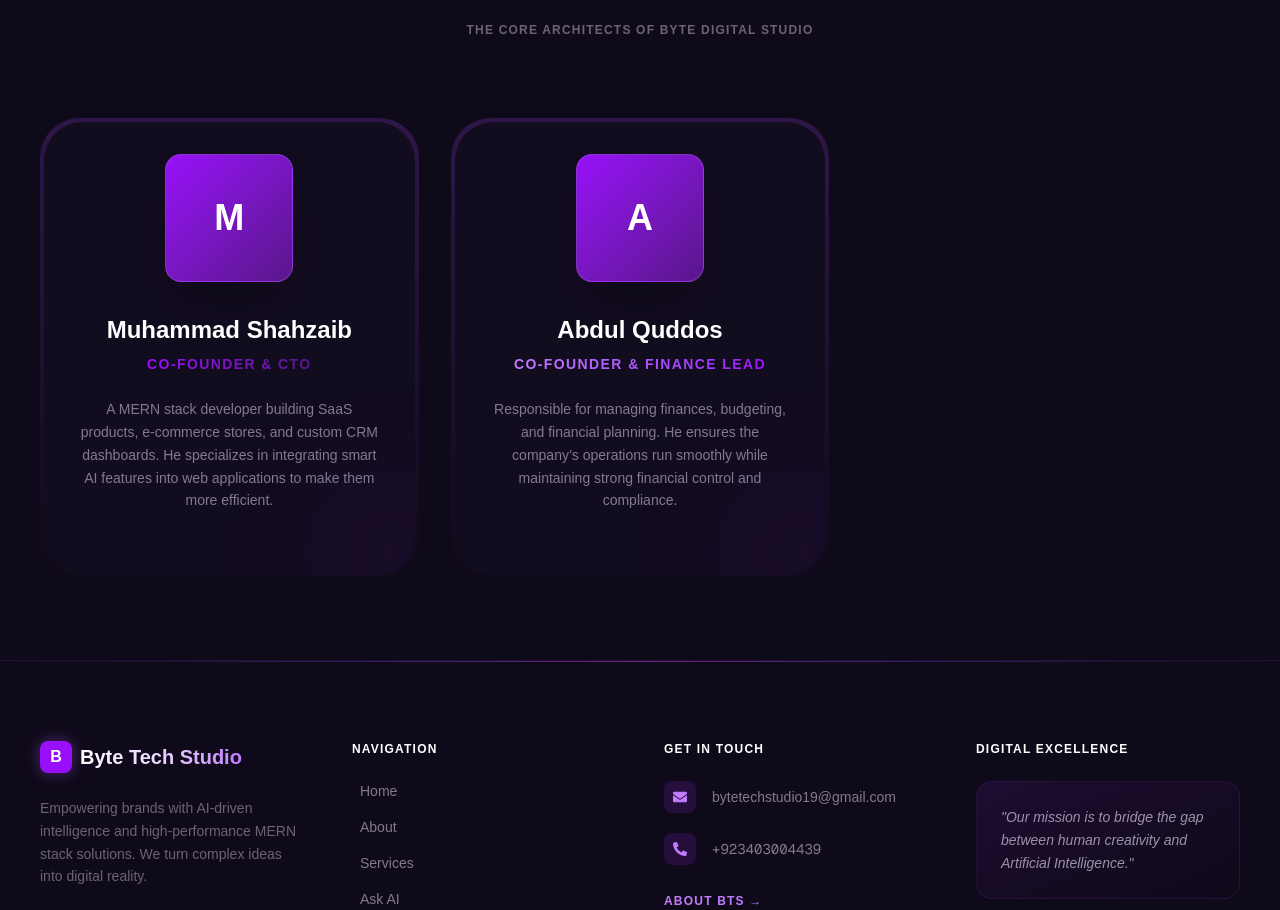
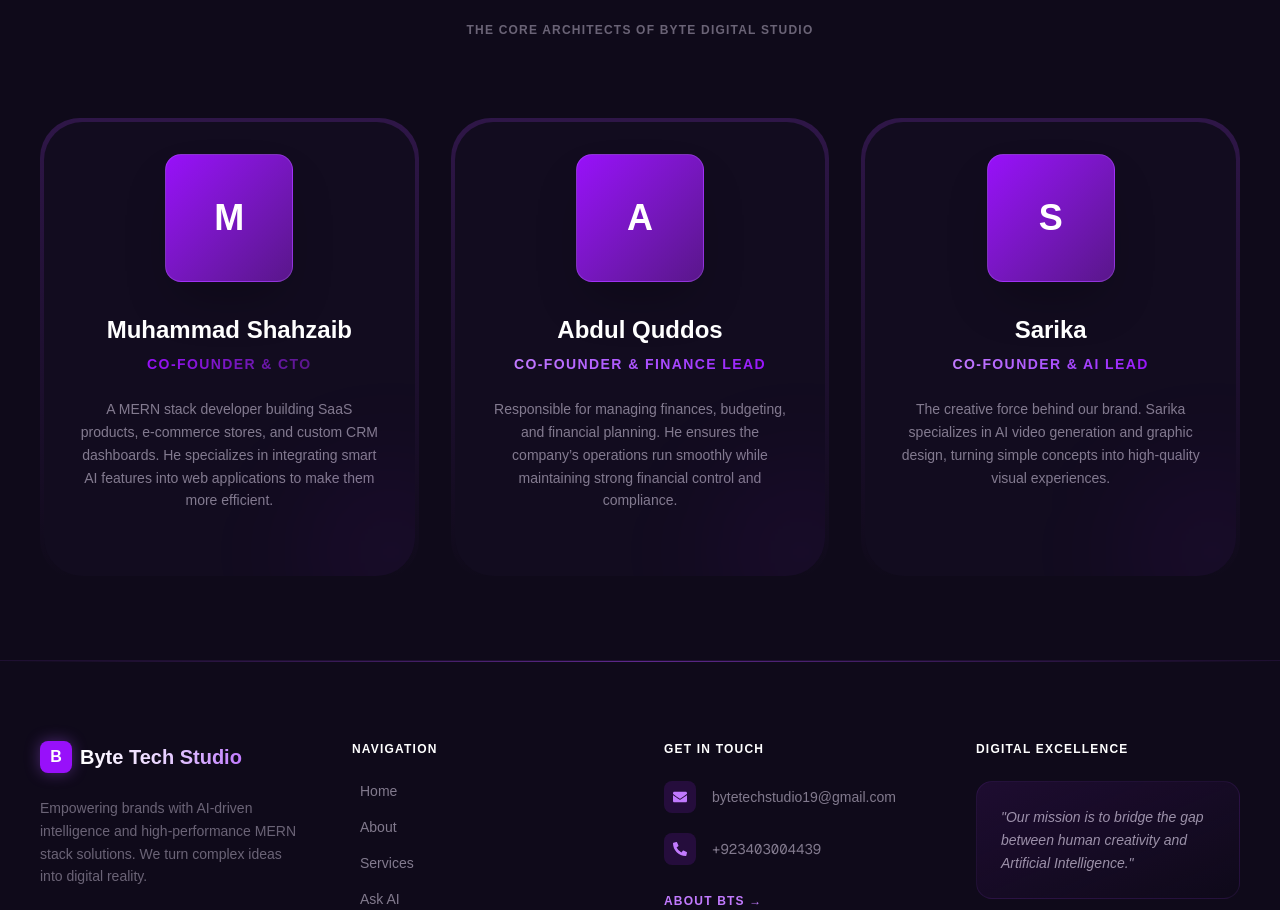
Before and after one commit to MuhammadShahzaib607/Byte-Tech-Studio, a Next.js app in the folder client/: page /about in a window 1280 px wide. Shown: the part 898-1808 px from the top of the page. Built offline with nearby package versions, Linux system fonts and the light colour scheme.

Commit message:
update about page and Prompt in backend

```diff
--- a/client/app/(main)/about/page.jsx
+++ b/client/app/(main)/about/page.jsx
@@ -18,12 +18,12 @@ const AboutPage = () => {
       desc: "Responsible for managing finances, budgeting, and financial planning. He ensures the company’s operations run smoothly while maintaining strong financial control and compliance.",
       gradient: "from-purple-400 to-purple-600",
     },
-    // {
-    //   name: "Sarika",
-    //   role: "Co-Founder & AI Lead",
-    //   desc: "The creative force behind our brand. Sarika specializes in AI video generation and graphic design, turning simple concepts into high-quality visual experiences.",
-    //   gradient: "from-purple-400 to-purple-600",
-    // },
+    {
+      name: "Sarika",
+      role: "Co-Founder & AI Lead",
+      desc: "The creative force behind our brand. Sarika specializes in AI video generation and graphic design, turning simple concepts into high-quality visual experiences.",
+      gradient: "from-purple-400 to-purple-600",
+    },
 ];
 
   return (
```
Also changed, not shown: 1 other file (tests, documents, lock files or other folders).
